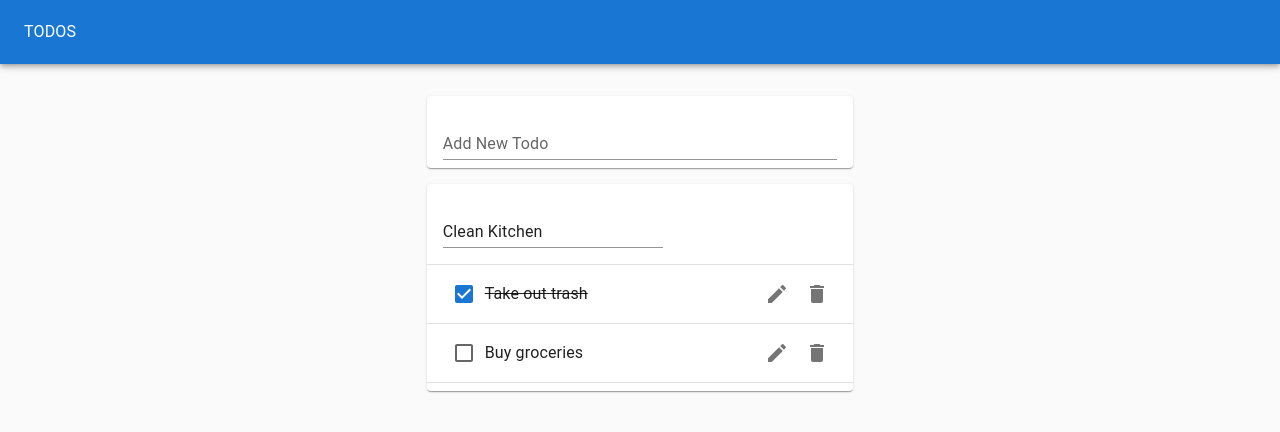
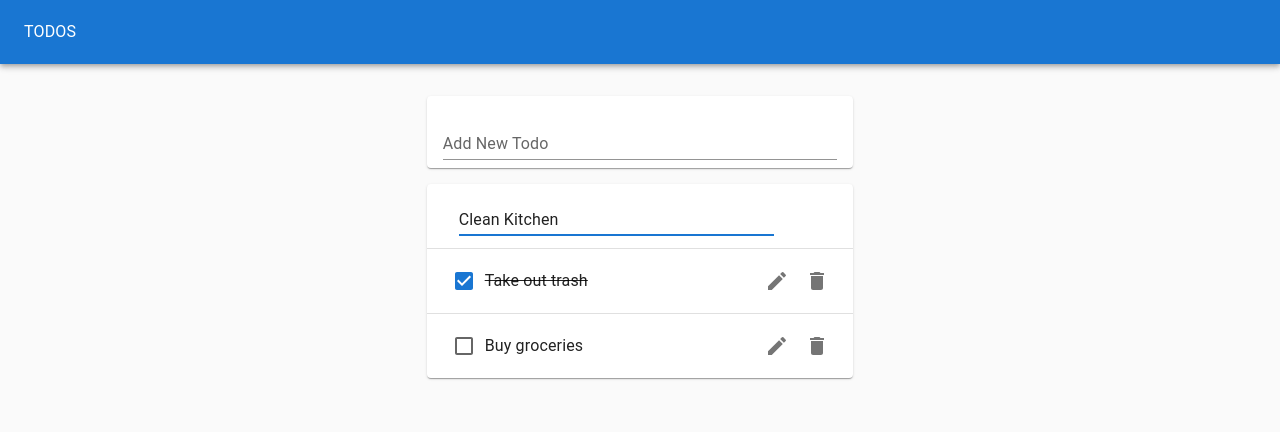
Before and after one commit to Passam02/react-todo-list, a React (Create React App) app: page / in a window 1280 px wide. Both pictures are taken after a click on the button 777 px from the left and 221 px from the top of the page. Shown: the top 432 px of the page. Built offline with nearby package versions, Linux system fonts and the light colour scheme.

Commit message:
Add style fixes

```diff
--- a/src/EditTodoForm.js
+++ b/src/EditTodoForm.js
@@ -1,23 +1,29 @@
 import React from 'react'
 import { TextField } from '@mui/material'
 import useInputState from './hooks/useInputState'
+import { Cancel } from '@mui/icons-material'
 
 function EditTodoForm({editTodo, id, task, toggleEdit}) {
     const [value, handleChange, reset] = useInputState(task)
     return (
-        <form onSubmit={(e) => {
-            e.preventDefault()
-            editTodo(id, value)
-            reset()
-            toggleEdit()
-        }}>
+        <form
+            onSubmit={(e) => {
+                e.preventDefault()
+                editTodo(id, value)
+                reset()
+                toggleEdit()
+            }}
+            style={{marginLeft: '1rem', width: '80%'}}
+        >
             <TextField
             fullWidth
             variant='standard'
             margin='normal'
             value={value}
+            autoFocus
             onChange={handleChange}
             />
+
         </form>
     )
 }
--- a/src/Todo.js
+++ b/src/Todo.js
@@ -7,7 +7,7 @@
 function Todo({task, completed, removeTodo, toggleTodo, id, editTodo}) {
     const [isEditing, toggle] = useToggleState()
     return (
-        <ListItem>
+        <ListItem style={{height: '64px'}}>
             {isEditing ? <EditTodoForm editTodo={editTodo} id={id} task={task} toggleEdit={toggle}/>:
             <>
             <Checkbox tabIndex={-1} checked={completed} onClick={() => toggleTodo(id)}/>
--- a/src/TodoList.js
+++ b/src/TodoList.js
@@ -5,8 +5,8 @@
 function TodoList({todos, removeTodo, toggleTodo, editTodo}) {
     return(
         <Paper>
-            <List>
-            {todos.map(todo => (
+            <List style={{padding: '0'}}>
+            {todos.map((todo,i) => (
                 <>
                     <Todo
                         removeTodo={removeTodo}
@@ -17,7 +17,7 @@
                         completed={todo.completed}
                         editTodo={editTodo}
                     />
-                    <Divider/>
+                    {i < todos.length - 1 && <Divider/>}
                 </>
             ))}
             </List>
```
